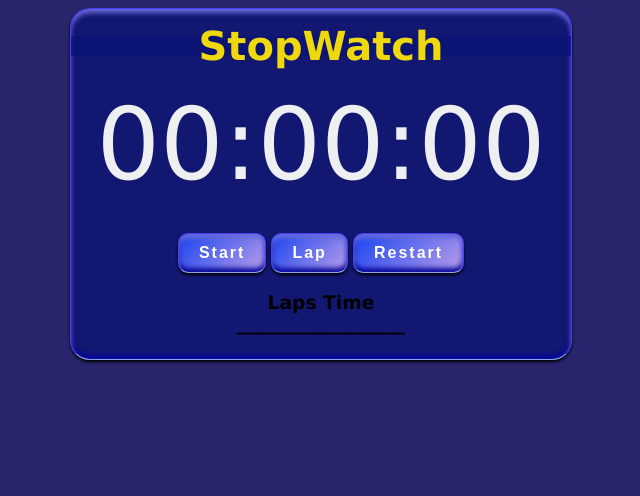
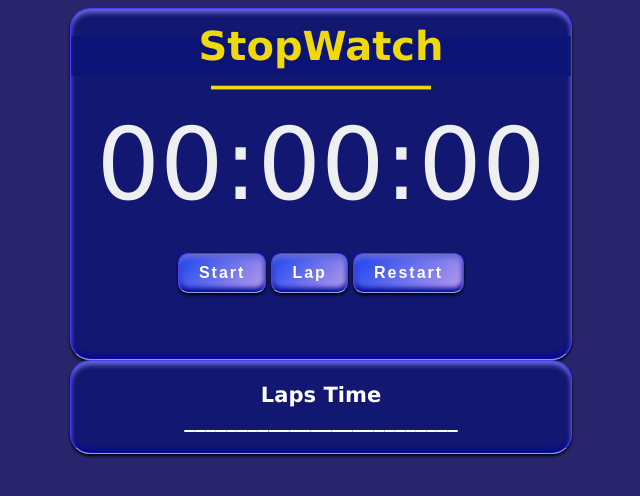
Before and after one commit to DHANISH-25/PRODIGY_WD_02, a plain HTML site: page index.html in a window 1280 px wide. Shown: the whole page, without its empty margins (319-959 px from the left). Drawn offline with Linux system fonts and the light colour scheme.

Commit message:
index.html

```diff
--- a/index.html
+++ b/index.html
@@ -9,7 +9,7 @@
 <body>
     <div class="Container">
         <header>
-            <h1 class="stopwatch">StopWatch</h1>
+            <h1 class="stopwatch">StopWatch<br>___________</h1>
         </header>
         <div class="timer">
             00:00:00
@@ -17,11 +17,10 @@
         <div>
             <button class="start">Start</button> <button class="lap">Lap</button> <button class="restart">Restart</button>
         </div>
-    <div>
-        <h3 class="LapTime">Laps Time <br> __________________</h3>
-
+    </div>
+    <div class="Laptime">
+        <h3>Laps Time <br> __________________________</h3>
         <ul id="laps"></ul>
-    </div>
     </div>
     <script src="index.js"></script>
 </body>
```
